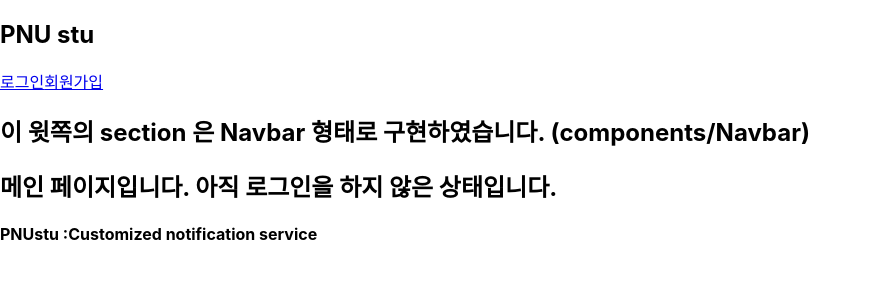
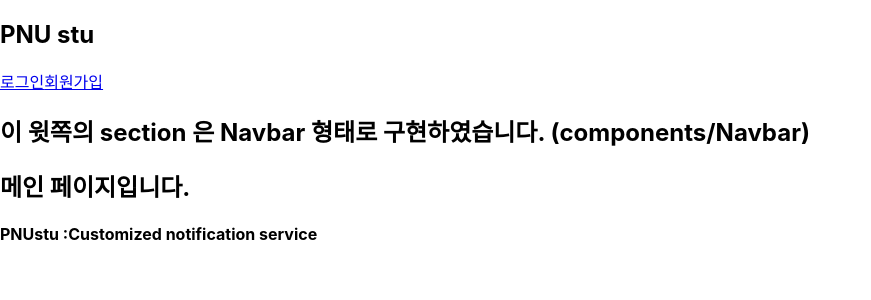
Before and after one commit to SeonghyeonKim/djangoreact-JWT, a React (Create React App) app in the folder pnu-frontend/: page / in a window 1280 px wide. Shown: the top 300 px of the page, without its empty margins (0-871 px from the left). Built offline with nearby package versions, Linux system fonts and the light colour scheme.

Commit message:
Fix Syntax error

```diff
--- a/pnu-frontend/src/views/homePage.js
+++ b/pnu-frontend/src/views/homePage.js
@@ -9,7 +9,7 @@ const Home = () => {
     <section>
       {user && <UserInfo user={user} />}
       <h1>이 윗쪽의 section 은 Navbar 형태로 구현하였습니다. (components/Navbar)</h1>
-      <h1>메인 페이지입니다. 아직 로그인을 하지 않은 상태입니다.</h1>
+      <h1>메인 페이지입니다.</h1>
     </section>
   );
 };
```
Also changed, not shown: 1 other file (tests, documents, lock files or other folders).
